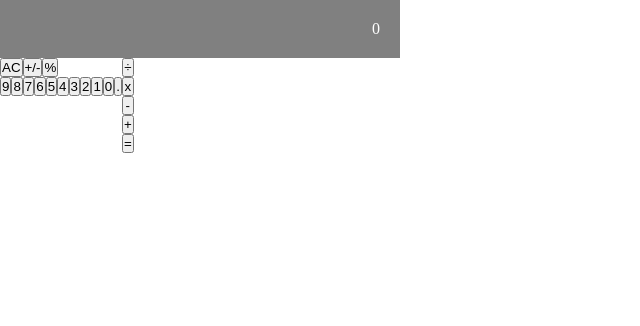
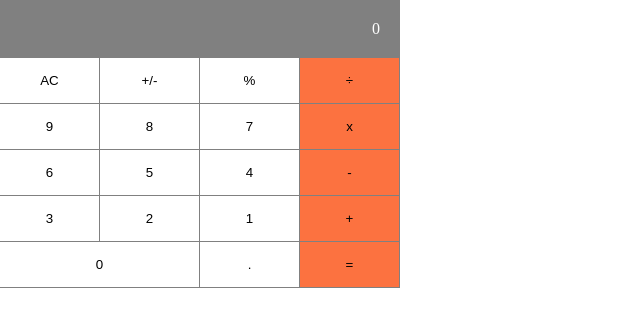
Before and after one commit to Hannziegel/math-magicians, a React (Create React App) app: page / in a window 1280 px wide. Shown: the top 326 px of the page, without its empty margins (0-640 px from the left). Built offline with nearby package versions, Linux system fonts and the light colour scheme.

Commit message:
Update Calculator.css

```diff
--- a/src/styles/Calculator.css
+++ b/src/styles/Calculator.css
@@ -4,10 +4,10 @@
   padding: 0;
 }
 
-span {
-  display: block;
+button {
   padding: 15px 0;
   width: 100px;
+  border: none;
   border-right: 1px solid gray;
   border-bottom: 1px solid gray;
   background-color: white;
@@ -58,6 +58,6 @@ span {
   flex-direction: column;
 }
 
-.mathoperators span {
+.mathoperators button {
   background-color: rgb(252, 114, 64);
 }
```
